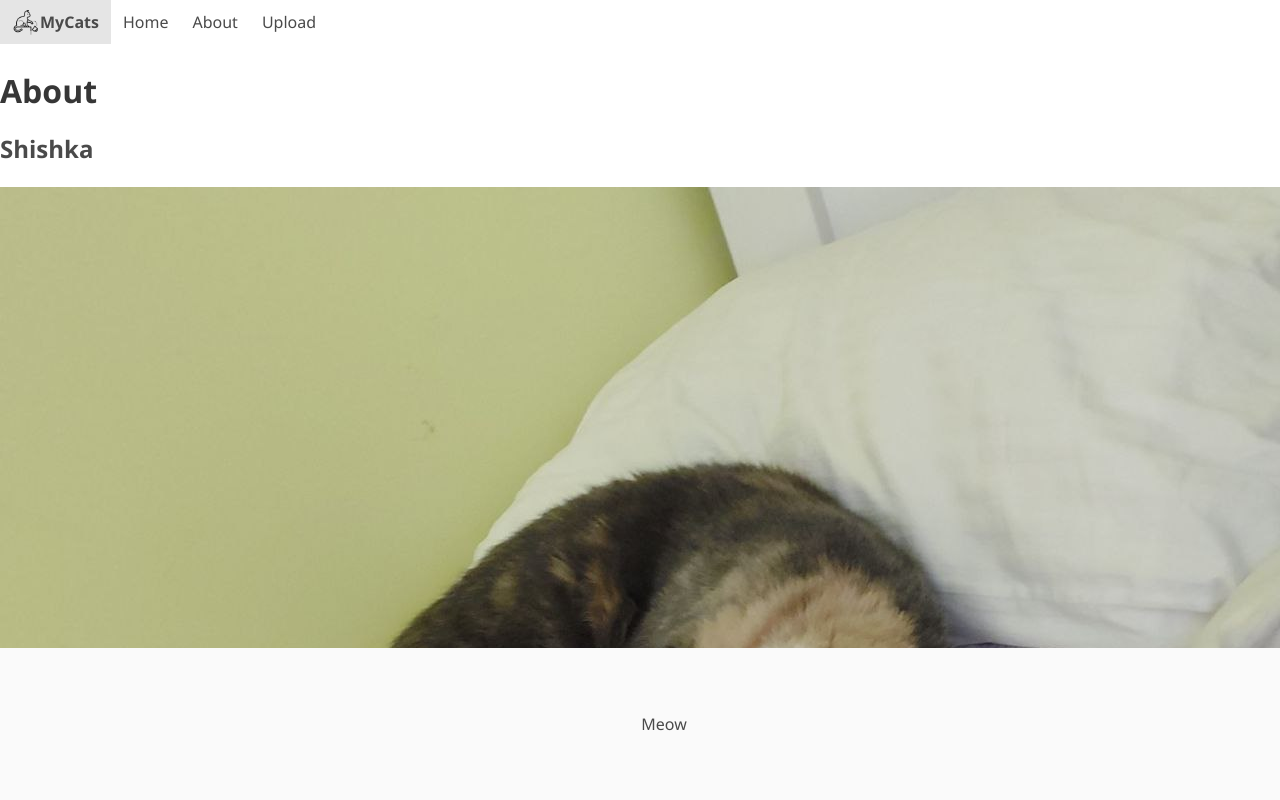
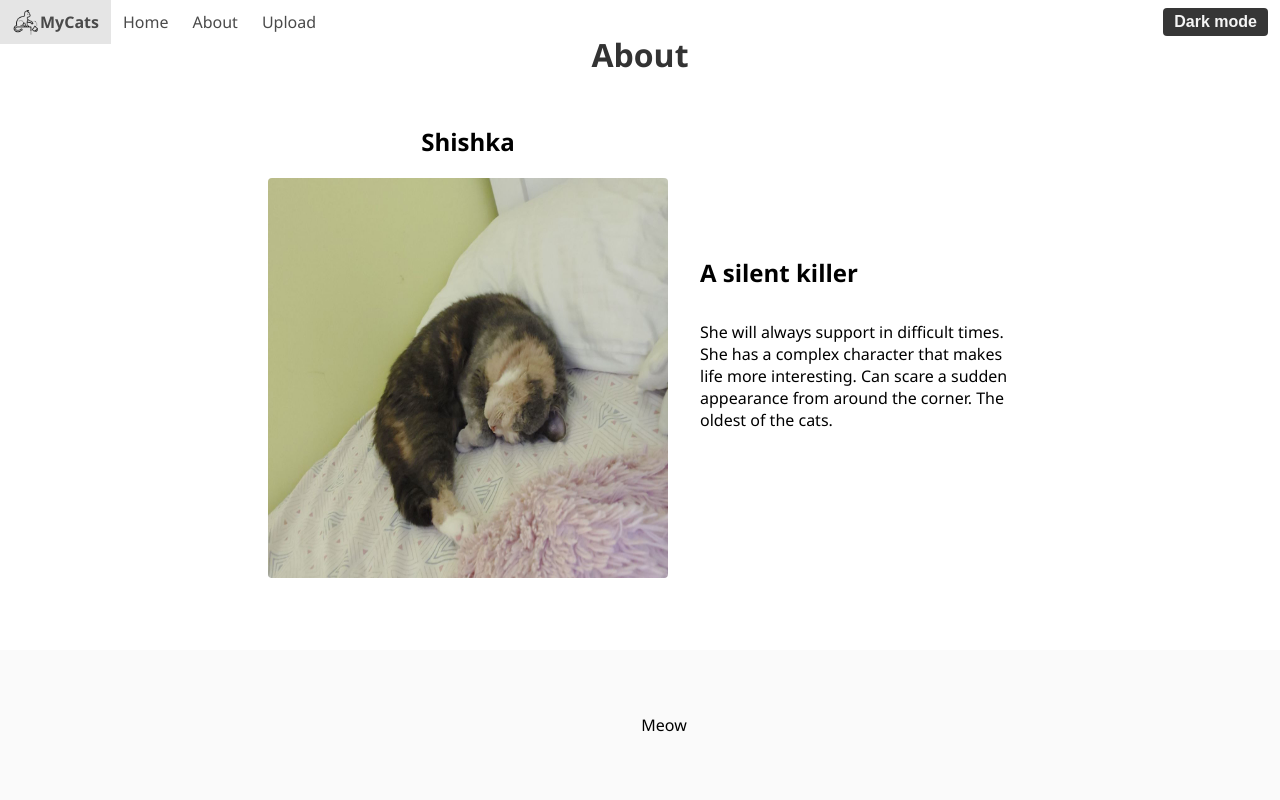
Before and after one commit to trustme6/myCats, a React (Create React App) app: page / in a window 1280 px wide. Both pictures are taken after a click on the button "About". Shown: the top 800 px of the page. Built offline with nearby package versions, Linux system fonts and the light colour scheme; no server answers.

Commit message:
add dark mode button

```diff
--- a/src/App.js
+++ b/src/App.js
@@ -26,6 +26,7 @@ export function Home() {
   const [randomCatPhoto, setRandomCatPhoto] = useState("");
   const [randomCatPhotoKey, setRandomCatPhotoKey] = useState("");
   const [isHomeActive, setIsHomeActive] = useState(true);
+  const [isDarkMode, setIsDarkMode] = useState(false);
 
   const getRandomCatPhoto = async () => {
     const catPhotosFolder = "images";
@@ -39,7 +40,7 @@ export function Home() {
     );
     const randomIndex = Math.floor(Math.random() * photoUrls.length);
     setRandomCatPhoto(photoUrls[randomIndex]);
-    setRandomCatPhotoKey(Date.now().toString()); // Генерация нового ключа
+    setRandomCatPhotoKey(Date.now().toString());
   };
 
   useEffect(() => {
@@ -61,17 +62,25 @@ export function Home() {
 
   const catPhotoCaption = "Here is a cat!";
 
+  const handleDarkModeToggle = () => {
+    setIsDarkMode(!isDarkMode);
+  };
   return (
-    <div class="navbar">
+    <div class={`navbar ${isDarkMode ? "dark" : "light"}`}>
       <div class="navbar-top" role="navigation">
-        <div class = "navbar-brand">
+        <div class="navbar-brand">
           <button class="navbar-item" onClick={handleHomeButtonClick}>
-        <img src={process.env.PUBLIC_URL + '/icons8-f..k-this-thing-80.png'} alt="Icon" />
+            <img
+              src={process.env.PUBLIC_URL + "/icons8-f..k-this-thing-80.png"}
+              alt="Icon"
+            />
             <strong>
               <Link to="/"> MyCats</Link>
             </strong>
           </button>
         </div>
+        <div class="navbar-menu">
+          <div class="navbar-start">
             <button class="navbar-item" onClick={handleHomeButtonClick}>
               <Link to="/">Home</Link>
             </button>
@@ -81,6 +90,15 @@ export function Home() {
             <button class="navbar-item">
               <Link to="/upload">Upload</Link>
             </button>
+          </div>
+          <div class="navbar-end">
+            <button class="navbar-item">
+              <button class="is-dark" onClick={handleDarkModeToggle}>
+                <strong>{isDarkMode ? "Light mode" : "Dark mode"}</strong>
+              </button>
+            </button>
+          </div>
+        </div>
       </div>
       <section class="cat">
         <div class="title-centered">
@@ -106,15 +124,24 @@ export function Home() {
   );
 }
 export function About() {
+  const [isDarkMode, setIsDarkMode] = useState(false);
+  const handleDarkModeToggle = () => {
+    setIsDarkMode(!isDarkMode);
+  };
   return (
-    <div class="navbar">
+    <div class={`navbar ${isDarkMode ? "dark" : "light"}`}>
       <div class="navbar-top" role="navigation">
         <button class="navbar-item">
-        <img src={process.env.PUBLIC_URL + '/icons8-f..k-this-thing-80.png'} alt="Icon" />
+          <img
+            src={process.env.PUBLIC_URL + "/icons8-f..k-this-thing-80.png"}
+            alt="Icon"
+          />
           <strong>
             <Link to="/">MyCats</Link>
           </strong>
         </button>
+        <div class="navbar-menu">
+          <div class="navbar-start">
             <button class="navbar-item">
               <Link to="/">Home</Link>
             </button>
@@ -125,62 +152,94 @@ export function About() {
               <Link to="/upload">Upload</Link>
             </button>
           </div>
+          <div class="navbar-end">
+            <button class="navbar-item">
+              <button class="is-dark" onClick={handleDarkModeToggle}>
+                <strong>{isDarkMode ? "Light mode" : "Dark mode"}</strong>
+              </button>
+            </button>
+          </div>
+        </div>
+      </div>
+
       <div class="content-container">
         <h1 class="title">About</h1>
-      <div>
+
+        <div class="cat-info">
+          <div class="cat-image">
             <h2>Shishka</h2>
             <img
               src={process.env.PUBLIC_URL + "/images/shishka-1.jpg"}
               alt="Cat 1"
             />
-        <h2>Silent killer</h2>
+          </div>
+          <div class="cat-description">
+            <h2>A silent killer</h2>
             <p>
               She will always support in difficult times. She has a complex
               character that makes life more interesting. Can scare a sudden
               appearance from around the corner. The oldest of the cats.
             </p>
           </div>
-      <div>
+        </div>
+
+        <div class="cat-info">
+          <div class="cat-image">
             <h2>Vishnya</h2>
             <img
               src={process.env.PUBLIC_URL + "/images/vishnya-2.jpg"}
               alt="Cat 2"
             />
+          </div>
+          <div class="cat-description">
             <h2>Good but crazy</h2>
             <p>
               Wakes up better than any alarm clock. Extremely affectionate and
-          endearing. She looks at the world more widely because of her big eyes
-          and plays with pleasure even with people who are not shy. Sometimes
-          she sleeps in positions that deny physics. One of the little sisters
-          of Shishka.{" "}
-        </p>
-      </div>
-      <div>
-        <h2>Frida</h2>
-        <img src={process.env.PUBLIC_URL + "/images/frida-3.jpg"} alt="Cat 3" />
-        <h2>Cup of friducchio</h2>
-        <p>
-          Purrs like a tractor. The plumpest of the cats with the noblest fur.
-          Loves being petted in the shower. An efficient predator that can prey
-          on anything that moves, but often sleeps sweetly on her cardboard
-          couch, in which otherwise she does not fit completely.One of the
-          little sisters of Shishka
+              endearing. She looks at the world more widely because of her big
+              eyes and plays with pleasure even with people who are not shy.
+              Sometimes she sleeps in positions that deny physics. One of the
+              little sisters of Shishka.
             </p>
           </div>
         </div>
+
+        <div class="cat-info">
+          <div class="cat-image">
+            <h2>Frida</h2>
+            <img
+              src={process.env.PUBLIC_URL + "/images/frida-3.jpg"}
+              alt="Cat 3"
+            />
+          </div>
+          <div class="cat-description">
+            <h2>Cup of friduchio</h2>
+            <p>
+              Purrs like a tractor. The plumpest of the cats with the noblest
+              fur. Loves being petted in the shower. An efficient predator that
+              can prey on anything that moves, but often sleeps sweetly on her
+              cardboard couch, in which otherwise she does not fit completely.
+              One of the little sisters of Shishka.
+            </p>
+          </div>
+        </div>
+      </div>
+
       <footer class="footer">
         <div class="text-centered">
-          <p> Meow </p>
+          <p>Meow</p>
         </div>
       </footer>
     </div>
-
   );
 }
 
 export function Upload() {
   const [catPhoto, setCatPhoto] = useState("");
   const [uploadedCatPhoto, setUploadedCatPhoto] = useState("");
+  const [isDarkMode, setIsDarkMode] = useState(false);
+  const handleDarkModeToggle = () => {
+    setIsDarkMode(!isDarkMode);
+  };
 
   const handleCatPhotoChange = (event) => {
     const file = event.target.files[0];
@@ -210,14 +269,19 @@ export function Upload() {
   };
 
   return (
-    <div class="navbar">
+    <div class={`navbar ${isDarkMode ? "dark" : "light"}`}>
       <div class="navbar-top" role="navigation">
         <button class="navbar-item">
-        <img src={process.env.PUBLIC_URL + '/icons8-f..k-this-thing-80.png'} alt="Icon" />
+          <img
+            src={process.env.PUBLIC_URL + "/icons8-f..k-this-thing-80.png"}
+            alt="Icon"
+          />
           <strong>
             <Link to="/">MyCats</Link>
           </strong>
         </button>
+        <div class="navbar-menu">
+          <div class="navbar-start">
             <button class="navbar-item">
               <Link to="/">Home</Link>
             </button>
@@ -227,6 +291,15 @@ export function Upload() {
             <button class="navbar-item">
               <Link to="/upload">Upload</Link>
             </button>
+          </div>
+          <div class="navbar-end">
+            <button class="navbar-item">
+              <button class="is-dark" onClick={handleDarkModeToggle}>
+                <strong>{isDarkMode ? "Light mode" : "Dark mode"}</strong>
+              </button>
+            </button>
+          </div>
+        </div>
       </div>
       <section class="cat">
         <div class="title-centered">
--- a/src/App.scss
+++ b/src/App.scss
@@ -1,24 +1,37 @@
+.light {
   .navbar {
-  color: #4a4a4a;
-  font-size: 1rem;
-  font-weight: 400;
-  line-height: 1.5;
     padding-top: 3.25rem;
-
 
     &-top {
       position: fixed;
       align-items: stretch;
       display: flex;
       top: 0;
+      left: 0;
+      right: 0;
+    }
 
-    &-brand{
+    &-menu {
+      display: flex;
+      flex-grow: 2;
+      flex-shrink: 0;
+      align-items: stretch;
+    }
+    &-start {
+      display: flex;
+      justify-content: flex-start;
+      margin-right: auto;
+    }
+    &-end {
+      display: flex;
+      justify-content: flex-end;
+      margin-left: auto;
+    }
+    &-brand {
       align-items: stretch;
       display: flex;
       flex-shrink: 0;
       min-height: 3.25rem;
-    }
-
     }
 
     &-item {
@@ -38,7 +51,7 @@
       &:hover {
         background-color: rgba(0, 0, 0, 0.1);
       }
-    img{
+      img {
         max-height: 1.75rem;
       }
 
@@ -49,6 +62,34 @@
 
         &:hover {
           color: #3273dc;
+        }
+      }
+      .is-dark {
+        background-color: #363636;
+        border-color: transparent;
+        color: #f5f5f5;
+        cursor: pointer;
+        justify-content: center;
+        padding-left: 0.75em;
+        padding-right: 0.75em;
+        text-align: center;
+        white-space: nowrap;
+        border-width: 1px;
+        border: 1px solid transparent;
+        border-radius: 4px;
+
+        padding-bottom: calc(0.375em - 1px);
+        padding-top: calc(0.375em - 1px);
+
+        &:hover {
+          color: #3273dc;
+          background-color: #2f2f2f;
+          border-color: transparent;
+          color: #f5f5f5;
+        }
+
+        strong {
+          font-size: 16px;
         }
       }
     }
@@ -80,15 +121,7 @@
     }
   }
 
-.footer {
-  background-color: #fafafa;
-  padding: 3rem 1.5rem 3rem;
-  position: fixed;
-  margin-top: -20rem;
-  bottom: 0;
-  overflow: hidden;
-  width: 100%;
-}
+
 
   .another-cat {
     font-family: "Segoe UI";
@@ -121,3 +154,277 @@
       color: #fff;
     }
   }
+
+  .content-container {
+    padding: 1rem;
+
+    .title {
+      color: #333;
+      font-size: 2rem;
+      margin-bottom: 2rem;
+      text-align: center;
+    }
+
+    .cat-info {
+      display: flex;
+      align-items: center;
+      justify-content: center;
+      margin-bottom: 10rem;
+
+      .cat-image {
+        display: flex;
+        flex-direction: column;
+        align-items: center;
+        margin-right: 2rem;
+
+        img {
+          width: 400px;
+          height: 400px;
+          border-radius: 4px;
+        }
+      }
+
+      .cat-description {
+        flex: 0 0 25%;
+        display: flex;
+        flex-direction: column;
+
+        h2 {
+          font-size: 1.5rem;
+          margin-bottom: 1rem;
+        }
+
+        p {
+          font-size: 1rem;
+        }
+      }
+    }
+  }
+
+  .footer {
+    background-color: #fafafa;
+    padding: 3rem 1.5rem 3rem;
+    position: fixed;
+    margin-top: -20rem;
+    bottom: 0;
+    overflow: hidden;
+    width: 100%;
+  }
+}
+
+
+//ъуъ//
+
+.dark {
+  .navbar {
+    padding-top: 3.25rem;
+
+    &-top {
+      position: fixed;
+      align-items: stretch;
+      display: flex;
+      top: 0;
+      left: 0;
+      right: 0;
+    }
+
+    &-menu {
+      display: flex;
+      flex-grow: 2;
+      flex-shrink: 0;
+      align-items: stretch;
+    }
+    &-start {
+      display: flex;
+      justify-content: flex-start;
+      margin-right: auto;
+    }
+    &-end {
+      display: flex;
+      justify-content: flex-end;
+      margin-left: auto;
+    }
+    &-brand {
+      align-items: stretch;
+      display: flex;
+      flex-shrink: 0;
+      min-height: 3.25rem;
+    }
+
+    &-item {
+      cursor: pointer;
+      align-items: center;
+      display: flex;
+      flex-grow: 0;
+      flex-shrink: 0;
+      background-color: #fff;
+      border: none;
+      line-height: 1.5;
+      padding: 0.5rem 0.75rem;
+      position: relative;
+      transition: background-color 0.3s ease;
+      font-family: "Segoe UI";
+
+      &:hover {
+        background-color: rgba(0, 0, 0, 0.1);
+      }
+      img {
+        max-height: 1.75rem;
+      }
+
+      a {
+        font-size: 16px;
+        text-decoration: none;
+        color: #4a4a4a;
+
+        &:hover {
+          color: #3273dc;
+        }
+      }
+      .is-dark {
+        background-color: #363636;
+        border-color: transparent;
+        color: #f5f5f5;
+        cursor: pointer;
+        justify-content: center;
+        padding-left: 0.75em;
+        padding-right: 0.75em;
+        text-align: center;
+        white-space: nowrap;
+        border-width: 1px;
+        border: 1px solid transparent;
+        border-radius: 4px;
+
+        padding-bottom: calc(0.375em - 1px);
+        padding-top: calc(0.375em - 1px);
+
+        &:hover {
+          color: #3273dc;
+          background-color: #2f2f2f;
+          border-color: transparent;
+          color: #f5f5f5;
+        }
+
+        strong {
+          font-size: 16px;
+        }
+      }
+    }
+  }
+
+  .cat {
+    align-items: stretch;
+    display: flex;
+    flex-direction: column;
+    justify-content: space-between;
+  }
+
+  .title-centered {
+    text-align: center;
+  }
+
+  .title {
+    color: #363636;
+    font-size: 2rem;
+    font-weight: 600;
+    line-height: 1.125;
+  }
+
+  .text-centered {
+    text-align: center;
+
+    img {
+      height: 30rem;
+    }
+  }
+
+
+
+  .another-cat {
+    font-family: "Segoe UI";
+    background-color: #3273dc;
+    border-color: transparent;
+    color: #fff;
+    cursor: pointer;
+    justify-content: center;
+    padding-bottom: calc(0.375em - 1px);
+    padding-left: 0.75em;
+    padding-right: 0.75em;
+    padding-top: calc(0.375em - 1px);
+    text-align: center;
+    white-space: nowrap;
+    border-width: 1px;
+    align-items: center;
+    border: 1px solid transparent;
+    border-radius: 4px;
+    box-shadow: none;
+    display: inline-flex;
+    font-size: 1rem;
+    height: 2.25em;
+    position: relative;
+    vertical-align: top;
+    text-decoration: none;
+
+    &:hover {
+      background-color: #276cda;
+      border-color: transparent;
+      color: #fff;
+    }
+  }
+
+  .content-container {
+    padding: 1rem;
+
+    .title {
+      color: #333;
+      font-size: 2rem;
+      margin-bottom: 2rem;
+      text-align: center;
+    }
+
+    .cat-info {
+      display: flex;
+      align-items: center;
+      justify-content: center;
+      margin-bottom: 10rem;
+
+      .cat-image {
+        display: flex;
+        flex-direction: column;
+        align-items: center;
+        margin-right: 2rem;
+
+        img {
+          width: 400px;
+          height: 400px;
+          border-radius: 4px;
+        }
+      }
+
+      .cat-description {
+        flex: 0 0 25%;
+        display: flex;
+        flex-direction: column;
+
+        h2 {
+          font-size: 1.5rem;
+          margin-bottom: 1rem;
+        }
+
+        p {
+          font-size: 1rem;
+        }
+      }
+    }
+  }
+
+  .footer {
+    background-color: hsl(0, 0%, 8%);
+    padding: 3rem 1.5rem 3rem;
+    position: fixed;
+    margin-top: -20rem;
+    bottom: 0;
+    overflow: hidden;
+    width: 100%;
+  }
+}
```
Also changed, not shown: src/test.js (added, +28 -0 lines). Lines whose indentation alone changed are shown as unchanged.
